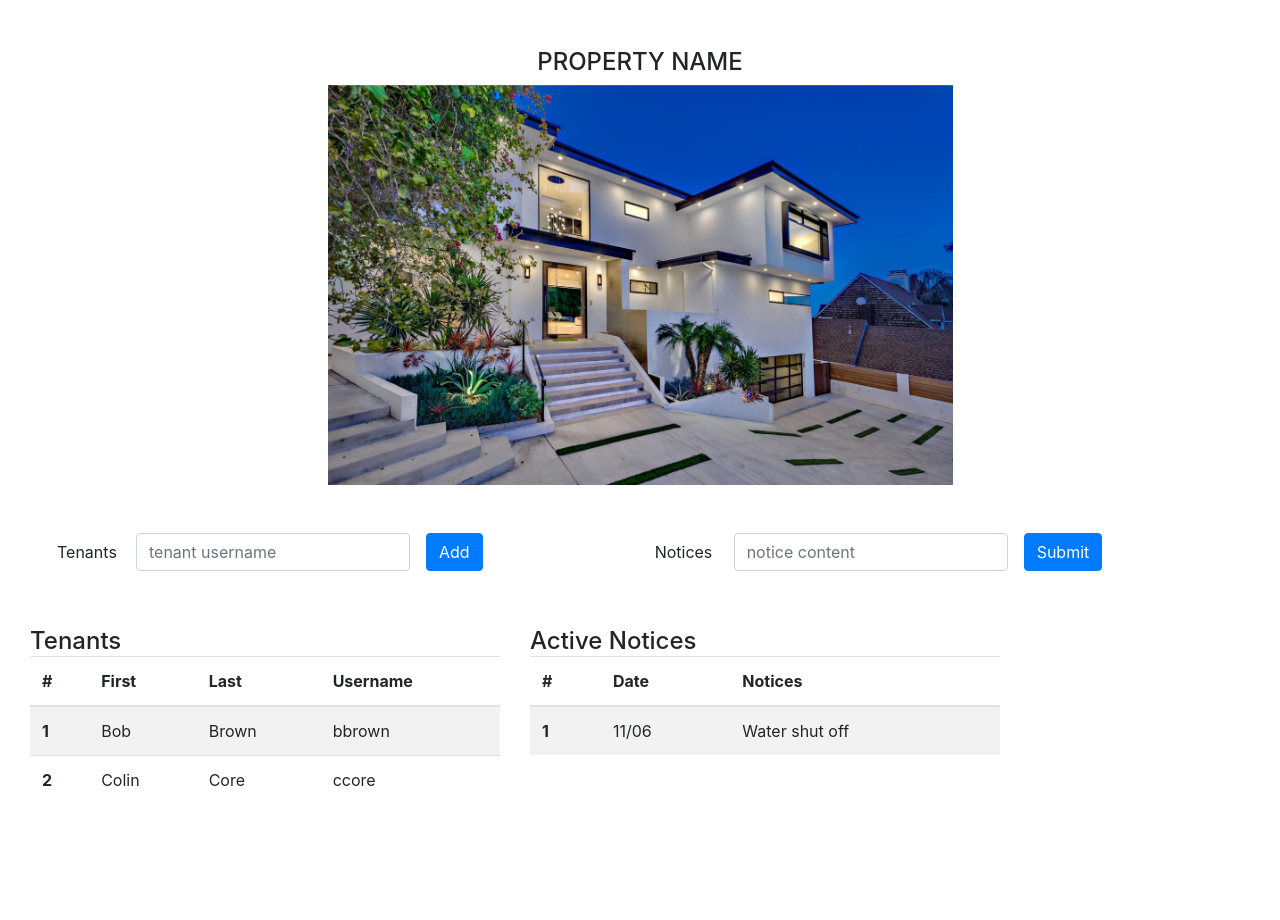
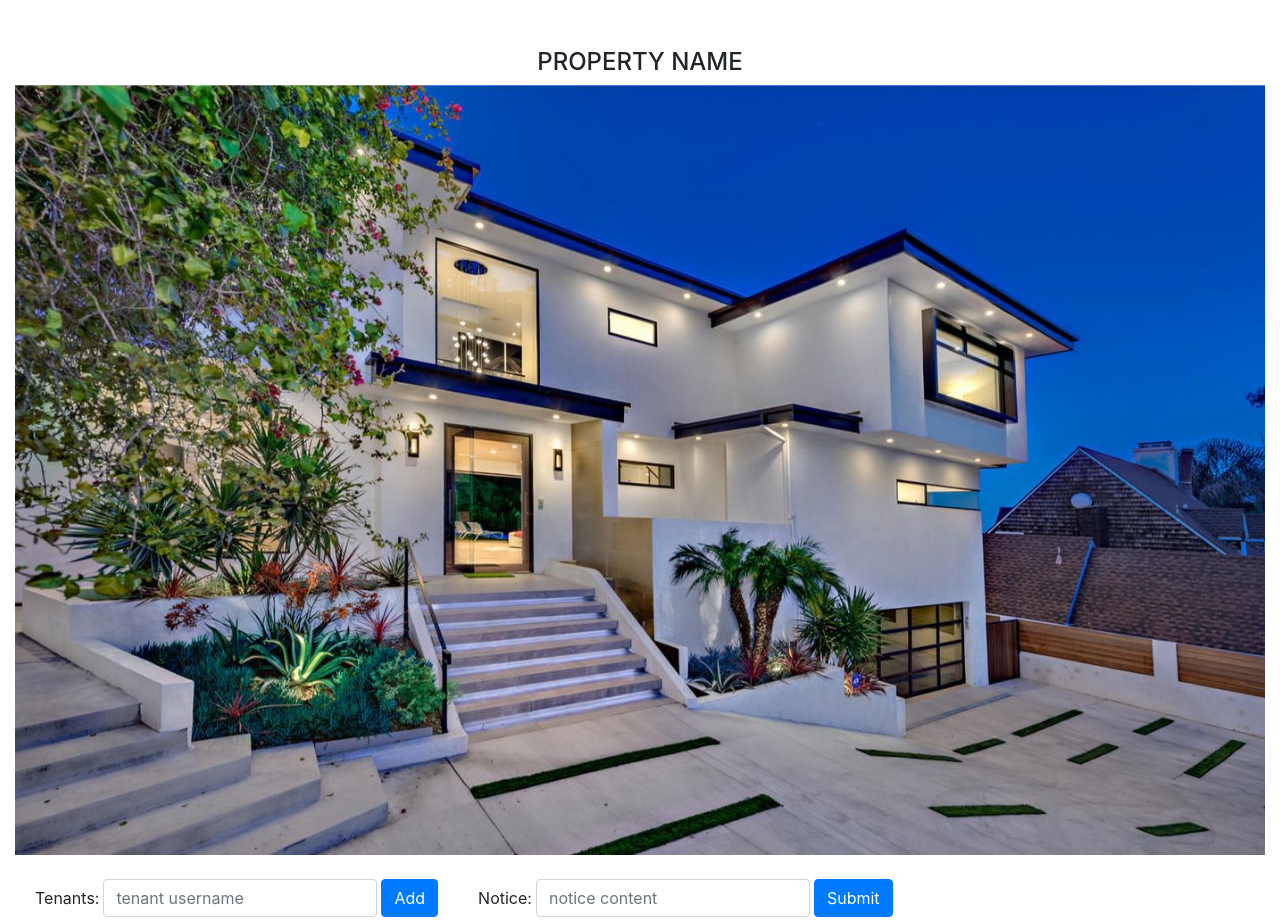
Before and after one commit to HibaD/BreezeRent, a website: page propertysummary.html in a window 1280 px wide. Shown: the top 920 px of the page. Drawn offline with nearby package versions, Linux system fonts and the light colour scheme.

Commit message:
fixed property image and button alignment

```diff
--- a/propertysummary.html
+++ b/propertysummary.html
@@ -28,30 +28,24 @@
 
         <div class="text-center" id="property-name"><h4>PROPERTY NAME</h4></div>
 
-        <img src="property.jpeg" class="center" alt="property picture" height="400" width="400">
+        <img src="property.jpeg" alt="property picture" height="35%" width="100%">
 
         <br><br>
 
     </div>
 
-      <form class="form-inline">
-        <div class="form-group mb-2" id="add-tenants">
-          <label  class="sr-only">Tenants</label>
-          <input type="text" readonly class="form-control-plaintext" value="Tenants">
-        </div>
-        <div class="form-group mx-sm-3 mb-2">
-          <input type="text" class="form-control" id="tenants-input" placeholder="tenant username">
-        </div>
-        <button type="submit" class="btn btn-primary mb-2" id='tenants-submit'>Add</button>
+      <form class="form-inline text-center">
+        <div class="form-group mx-sm-3">
+          <label class="mx-1">Tenants:</label>
+		  <input type="text" class="form-control" id="tenants-input" placeholder="tenant username">
+        <button type="submit" class="btn btn-primary mx-1" id='tenants-submit'>Add</button>
+		</div>
+        <div class="form-group mx-sm-3">
+          <label class="mx-1">Notice:</label>
+		  <input type="text" class="form-control" id="notice-input" placeholder="notice content">
 
-        <div class="form-group mb-2" id="add-notices">
-          <label  class="sr-only">Notices</label>
-          <input type="text" readonly class="form-control-plaintext" value="Notices">
-        </div>
-        <div class="form-group mx-sm-3 mb-2">
-          <input type="text" class="form-control" id="notice-input" placeholder="notice content">
-        </div>
-        <button type="submit" class="btn btn-primary mb-2" id="notice-submit">Submit</button>
+        <button type="submit" class="btn btn-primary mx-1" id="notice-submit">Submit</button>
+		</div>
       </form>
 
       <br><br>
```
